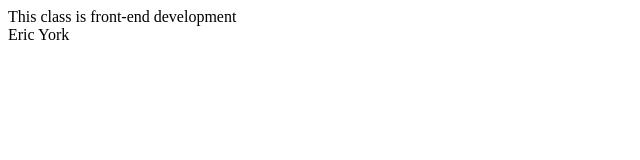
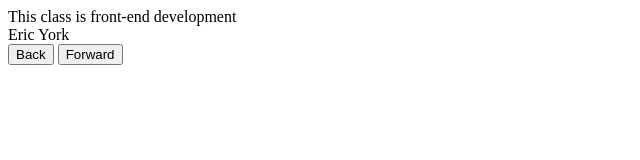
Before and after one commit to ChastantShontz/quotes-app, a plain HTML site: page index.html in a window 1280 px wide. Shown: the whole page, without its empty margins (0-640 px from the left). Drawn offline with Linux system fonts and the light colour scheme.

Commit message:
Buttons
Added back and forward buttons.

```diff
--- a/index.html
+++ b/index.html
@@ -17,6 +17,8 @@
       <div id="quoteCont">
         <p id="quote"></p>
         <p id="author"></p>
+        <button type="button" id="back">Back</button>
+        <button type="button" id="forward">Forward</button>
       </div>
     </article>
     <footer>
```
